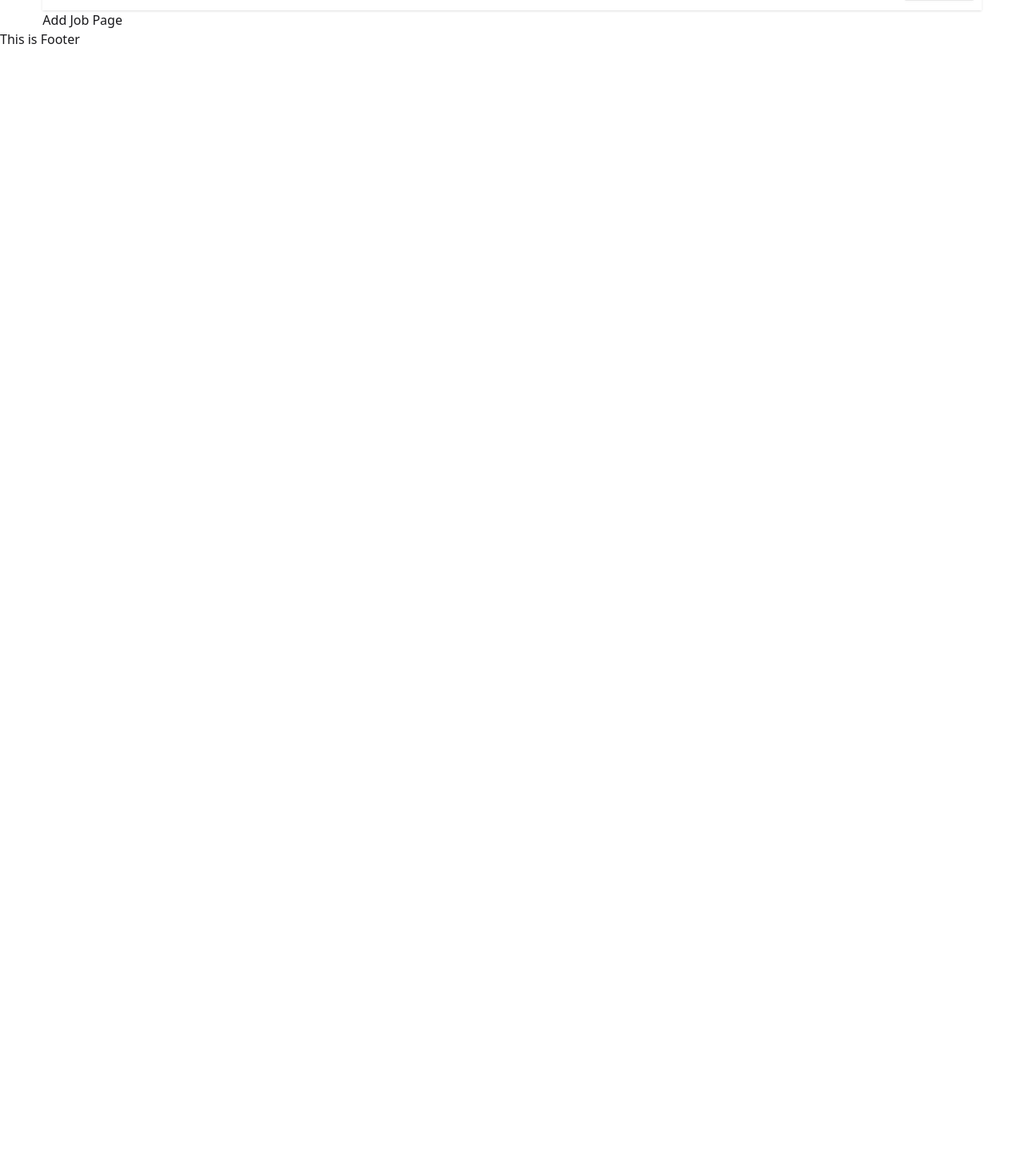
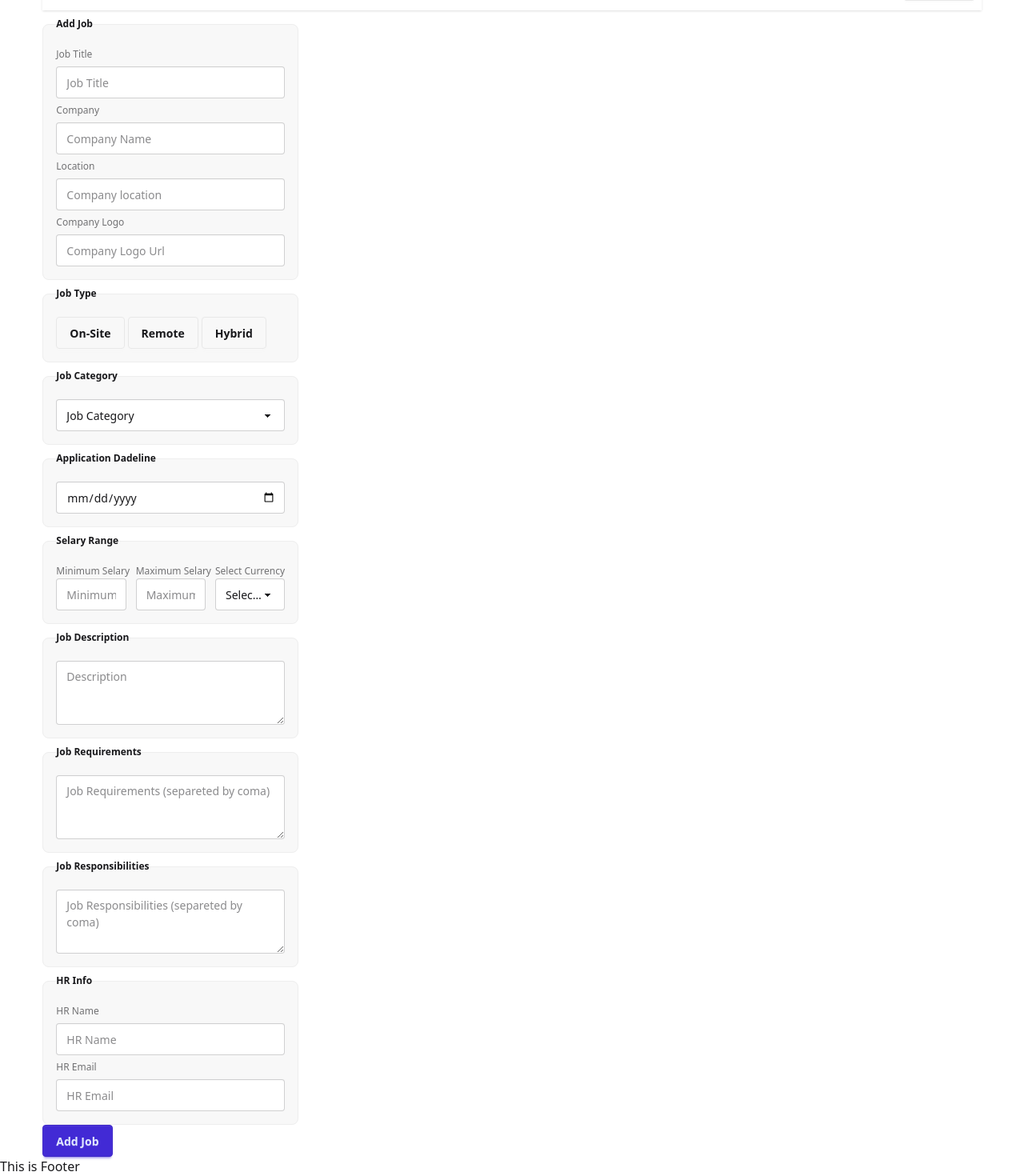
Before and after one commit to tnayem/job-portal-client, a React app: page /addJob in a window 1280 px wide. Shown: the part 52-1522 px from the top of the page at 80% size. Before the commit the page ends 800 px from the top, so only its background shows below. Built offline with nearby package versions, Linux system fonts and the light colour scheme; no server answers; sample sign-in values are in the browser's storage; the HTML template or start-up script is replaced by a standard one.

Commit message:
add job page added

```diff
--- a/src/pages/AddJob/AddJob.jsx
+++ b/src/pages/AddJob/AddJob.jsx
@@ -1,10 +1,109 @@
 import React from 'react';
 
 const AddJob = () => {
+    const handleSubmit = (e) =>{
+        e.preventDefault()
+        const form = e.target;
+        const formData = new FormData(form)
+        const data = Object.fromEntries(formData.entries())
+        const {selary_max,selary_min,currency, ...newJobs} = data
+        newJobs.salaryRange={selary_max,selary_min,currency}
+        newJobs.job_requirements = newJobs.job_requirements.split(",").map(req=>req.trim())
+        newJobs.responsibilities = newJobs.responsibilities.split(",").map(res=>res.trim())
+        console.log(newJobs);
+    }
     return (
-        <div>
-            Add Job Page
-        </div>
+        <form onSubmit={handleSubmit}>
+            <fieldset className="fieldset bg-base-200 border-base-300 rounded-box w-xs border p-4">
+                <legend className="fieldset-legend">Add Job</legend>
+
+                <label className="label">Job Title</label>
+                <input type="text" name='title' className="input" placeholder="Job Title" />
+
+                <label className="label">Company</label>
+                <input type="text" name='company' className="input" placeholder="Company Name" />
+
+                <label className="label">Location</label>
+                <input type="text" name='location' className="input" placeholder="Company location" />
+                <label className="label">Company Logo</label>
+                <input type="text" name='company_logo' className="input" placeholder="Company Logo Url" />
+            </fieldset>
+            {/* Job type field set */}
+            <fieldset className="fieldset bg-base-200 border-base-300 rounded-box w-xs border p-4">
+                <legend className="fieldset-legend">Job Type</legend>
+                <div className="filter">
+                    <input className="btn filter-reset" type="radio" name="job_type" aria-label="All" />
+                    <input value="On-Site" className="btn" type="radio" name="job_type" aria-label="On-Site" />
+                    <input value="Remote" className="btn" type="radio" name="job_type" aria-label="Remote" />
+                    <input value="Hybrid" className="btn" type="radio" name="job_type" aria-label="Hybrid" />
+                </div>
+            </fieldset>
+            {/* Job Category */}
+            <fieldset className="fieldset bg-base-200 border-base-300 rounded-box w-xs border p-4">
+                <legend className="fieldset-legend">Job Category</legend>
+                <select defaultValue="Job Category" className="select" name='category'>
+                    <option disabled={true}>Job Category</option>
+                    <option>Engineering</option>
+                    <option>Marketing</option>
+                    <option>Finance</option>
+                </select>
+            </fieldset>
+            {/* Application Dadeline */}
+            <fieldset className="fieldset bg-base-200 border-base-300 rounded-box w-xs border p-4">
+                <legend className="fieldset-legend">Application Dadeline</legend>
+                <input type="date" className="input" />
+            </fieldset>
+            {/* Selary Range */}
+            <fieldset className="fieldset bg-base-200 border-base-300 rounded-box w-xs border p-4">
+                <legend className="fieldset-legend">Selary Range</legend>
+
+                <div className='grid grid-cols-1 lg:grid-cols-3 gap-3'>
+                    <div>
+                        <label className="label">Minimum Selary</label>
+                        <input type="text" name='selary_min' className="input" placeholder="Minimum Selary" />
+                    </div>
+
+                    <div>
+                        <label className="label">Maximum Selary</label>
+                        <input type="text" name='selary_max' className="input" placeholder="Maximum Selary" />
+                    </div>
+
+                    <div>
+                        <label className="label">Select Currency</label>
+                        <select defaultValue="Select Currency" className="select" name='currency'>
+                            <option disabled={true}>Select Currency</option>
+                            <option>BDT</option>
+                            <option>USD</option>
+                            <option>EU</option>
+                        </select>
+                    </div>
+                </div>
+            </fieldset>
+            {/* Job Description */}
+            <fieldset className="fieldset bg-base-200 border-base-300 rounded-box w-xs border p-4">
+                <legend className="fieldset-legend">Job Description</legend>
+                <textarea name='description' className="textarea" placeholder="Description"></textarea>
+            </fieldset>
+            {/* Job Requirements*/}
+            <fieldset className="fieldset bg-base-200 border-base-300 rounded-box w-xs border p-4">
+                <legend className="fieldset-legend">Job Requirements</legend>
+                <textarea name='job_requirements' className="textarea" placeholder="Job Requirements (separeted by coma)"></textarea>
+            </fieldset>
+            {/* Job Responsibilities*/}
+            <fieldset className="fieldset bg-base-200 border-base-300 rounded-box w-xs border p-4">
+                <legend className="fieldset-legend">Job Responsibilities</legend>
+                <textarea name='responsibilities' className="textarea" placeholder="Job Responsibilities (separeted by coma)"></textarea>
+            </fieldset>
+            {/* HR Info */}
+            <fieldset className="fieldset bg-base-200 border-base-300 rounded-box w-xs border p-4">
+                <legend className="fieldset-legend">HR Info</legend>
+                <label className="label">HR Name</label>
+                <input type="text" name='HR_name' className="input" placeholder="HR Name" />
+                <label className="label">HR Email</label>
+                <input type="email" name='HR_email' className="input" placeholder="HR Email" />
+            </fieldset>
+            <input type="submit" className='btn btn-primary' value="Add Job" />
+        </form>
     );
 };
 
```
